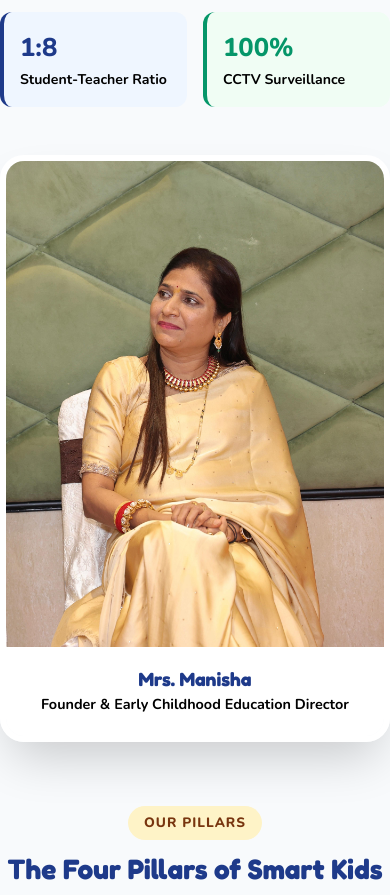
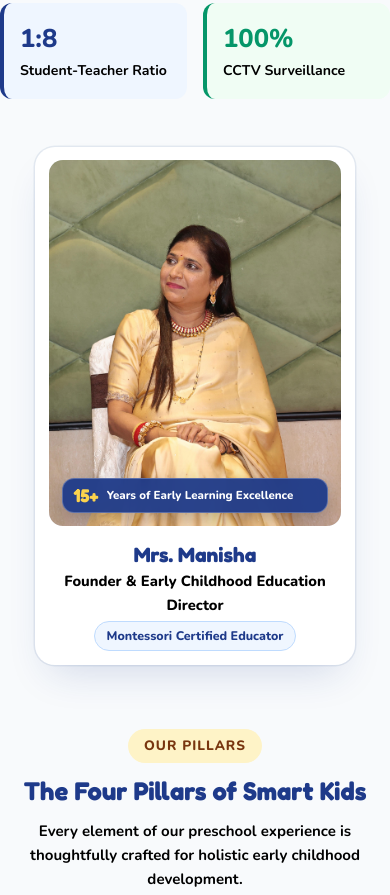
Before and after one commit to ButteryImportant/smartkidspreschool, a plain HTML site: page about.html in a window 390 px wide. Shown: the part 894-1789 px from the top of the page. Drawn offline with nearby package versions, Linux system fonts and the light colour scheme; no server answers.

Commit message:
style: optimize Mrs Manisha director photo presentation, enlarge navbar logo, and enhance full mobile responsiveness

```diff
--- a/about.html
+++ b/about.html
@@ -103,11 +103,18 @@
       </div>
 
       <div>
-        <div style="border-radius: 24px; overflow: hidden; box-shadow: var(--shadow-xl); border: 6px solid white;">
-          <img src="manisha.jpg" alt="Mrs. Manisha Principal" style="width: 100%; height: auto; object-fit: cover;">
-          <div style="background: white; padding: 1.25rem; text-align: center;">
-            <h4 style="font-size: 1.2rem; color: var(--primary-blue); font-weight:800; margin-bottom: 2px;">Mrs. Manisha</h4>
-            <p style="font-size: 0.9rem; color: #000000; font-weight: 700;">Founder & Early Childhood Education Director</p>
+        <div class="director-photo-card">
+          <div class="director-photo-frame">
+            <img src="manisha.jpg" alt="Mrs. Manisha - Principal & Early Childhood Education Director" class="director-img" loading="lazy" decoding="async">
+            <div class="director-experience-badge">
+              <span class="badge-number">15+</span>
+              <span class="badge-text">Years of Early Learning Excellence</span>
+            </div>
+          </div>
+          <div class="director-photo-caption">
+            <h3>Mrs. Manisha</h3>
+            <p>Founder & Early Childhood Education Director</p>
+            <span class="director-creds">Montessori Certified Educator</span>
           </div>
         </div>
       </div>
--- a/css/style.css
+++ b/css/style.css
@@ -208,7 +208,8 @@ header.site-header {
   display: flex;
   align-items: center;
   justify-content: space-between;
-  padding: 0.75rem 0;
+  padding: 0.35rem 0;
+  min-height: 64px;
 }
 
 .nav-brand {
@@ -216,17 +217,30 @@ header.site-header {
   align-items: center;
   gap: 0.75rem;
   text-decoration: none;
+  padding: 2px 0;
 }
 
 .brand-logo-img {
-  max-height: 48px;
+  max-height: 58px;
   width: auto;
+  height: auto;
   object-fit: contain;
+  image-rendering: -webkit-optimize-contrast;
+  display: block;
+  transition: transform var(--transition-fast);
 }
 
-@media (max-width: 480px) {
+.brand-logo-img:hover {
+  transform: scale(1.02);
+}
+
+@media (max-width: 768px) {
+  .header-inner {
+    padding: 0.25rem 0;
+    min-height: 58px;
+  }
   .brand-logo-img {
-    max-height: 40px;
+    max-height: 50px;
   }
 }
 
@@ -944,3 +958,205 @@ footer.site-footer {
     text-align: center;
   }
 }
+
+/* --- Principal / Director Photo Card & Presentation --- */
+.director-photo-card {
+  background: #FFFFFF;
+  border-radius: 24px;
+  padding: 1.25rem;
+  box-shadow: 0 20px 40px -15px rgba(30, 58, 138, 0.18), 0 0 0 1.5px rgba(226, 232, 240, 0.9);
+  max-width: 420px;
+  margin: 0 auto;
+  transition: transform var(--transition-normal), box-shadow var(--transition-normal);
+}
+
+.director-photo-card:hover {
+  transform: translateY(-4px);
+  box-shadow: 0 25px 50px -12px rgba(30, 58, 138, 0.25);
+}
+
+.director-photo-frame {
+  position: relative;
+  border-radius: 18px;
+  overflow: hidden;
+  aspect-ratio: 4 / 5;
+  background: linear-gradient(135deg, #EFF6FF 0%, #DBEAFE 100%);
+  display: flex;
+  align-items: center;
+  justify-content: center;
+}
+
+.director-img {
+  width: 100%;
+  height: 100%;
+  object-fit: cover;
+  object-position: center 18%; /* Perfectly frames face and smile */
+  image-rendering: -webkit-optimize-contrast;
+  display: block;
+  transition: transform 0.4s ease;
+}
+
+.director-photo-card:hover .director-img {
+  transform: scale(1.03);
+}
+
+.director-experience-badge {
+  position: absolute;
+  bottom: 0.85rem;
+  left: 0.85rem;
+  right: 0.85rem;
+  background: rgba(30, 58, 138, 0.95);
+  backdrop-filter: blur(8px);
+  -webkit-backdrop-filter: blur(8px);
+  color: #FFFFFF;
+  padding: 0.6rem 0.9rem;
+  border-radius: 12px;
+  display: flex;
+  align-items: center;
+  gap: 0.75rem;
+  border: 1px solid rgba(255, 255, 255, 0.25);
+  box-shadow: 0 8px 20px rgba(0, 0, 0, 0.25);
+}
+
+.director-experience-badge .badge-number {
+  font-size: 1.4rem;
+  font-weight: 900;
+  color: #FCD34D;
+  line-height: 1;
+  font-family: 'Fredoka', cursive, sans-serif;
+}
+
+.director-experience-badge .badge-text {
+  font-size: 0.78rem;
+  font-weight: 800;
+  line-height: 1.25;
+  color: #FFFFFF;
+}
+
+.director-photo-caption {
+  text-align: center;
+  padding-top: 1rem;
+}
+
+.director-photo-caption h3 {
+  font-size: 1.3rem;
+  font-weight: 900;
+  color: var(--primary-blue);
+  margin-bottom: 2px;
+}
+
+.director-photo-caption p {
+  font-size: 0.92rem;
+  font-weight: 800;
+  color: #000000;
+  margin-bottom: 4px;
+}
+
+.director-photo-caption .director-creds {
+  font-size: 0.78rem;
+  font-weight: 800;
+  color: #1E3A8A;
+  display: inline-block;
+  background: #EFF6FF;
+  padding: 0.25rem 0.75rem;
+  border-radius: 20px;
+  border: 1px solid #BFDBFE;
+}
+
+/* --- Universal Mobile & Phone Optimizations --- */
+@media (max-width: 640px) {
+  body {
+    font-size: 0.96rem;
+  }
+
+  .container {
+    padding-left: 0.85rem;
+    padding-right: 0.85rem;
+  }
+
+  /* Form inputs optimized for touch without iOS auto-zoom */
+  input, select, textarea, .form-control {
+    font-size: 16px !important;
+    min-height: 48px;
+    padding: 0.65rem 0.85rem;
+  }
+
+  /* Buttons mobile tap targets */
+  .btn {
+    min-height: 48px;
+    padding: 0.7rem 1.2rem;
+    font-size: 0.95rem;
+  }
+
+  /* Page hero mobile responsiveness */
+  .page-hero {
+    padding: 2.25rem 0 2.75rem;
+  }
+
+  .hero-title {
+    font-size: 1.85rem !important;
+    line-height: 1.25 !important;
+  }
+
+  .hero-subtitle {
+    font-size: 0.95rem !important;
+    line-height: 1.6 !important;
+  }
+
+  /* Section padding and titles on phone */
+  .section {
+    padding: 2.25rem 0;
+  }
+
+  .section-title {
+    font-size: 1.6rem !important;
+    line-height: 1.25 !important;
+  }
+
+  .section-desc {
+    font-size: 0.94rem !important;
+  }
+
+  /* Director Card on phone */
+  .director-photo-card {
+    max-width: 320px;
+    padding: 0.85rem;
+    border-radius: 20px;
+  }
+
+  .director-photo-frame {
+    aspect-ratio: 4 / 5;
+    border-radius: 14px;
+  }
+
+  .director-experience-badge {
+    padding: 0.45rem 0.65rem;
+    gap: 0.5rem;
+  }
+
+  .director-experience-badge .badge-number {
+    font-size: 1.15rem;
+  }
+
+  .director-experience-badge .badge-text {
+    font-size: 0.72rem;
+  }
+
+  /* Grids collapse cleanly on small screens */
+  .features-grid,
+  .programs-grid,
+  .gallery-grid,
+  .metrics-grid {
+    grid-template-columns: 1fr !important;
+    gap: 1.25rem !important;
+  }
+
+  /* Table overflow containers for phone view */
+  .table-responsive {
+    overflow-x: auto;
+    -webkit-overflow-scrolling: touch;
+    width: 100%;
+    margin-bottom: 1rem;
+    border-radius: 12px;
+  }
+}
```
Also changed, not shown: admin.html (+1 -1 lines), index.html (+17 -6 lines).
